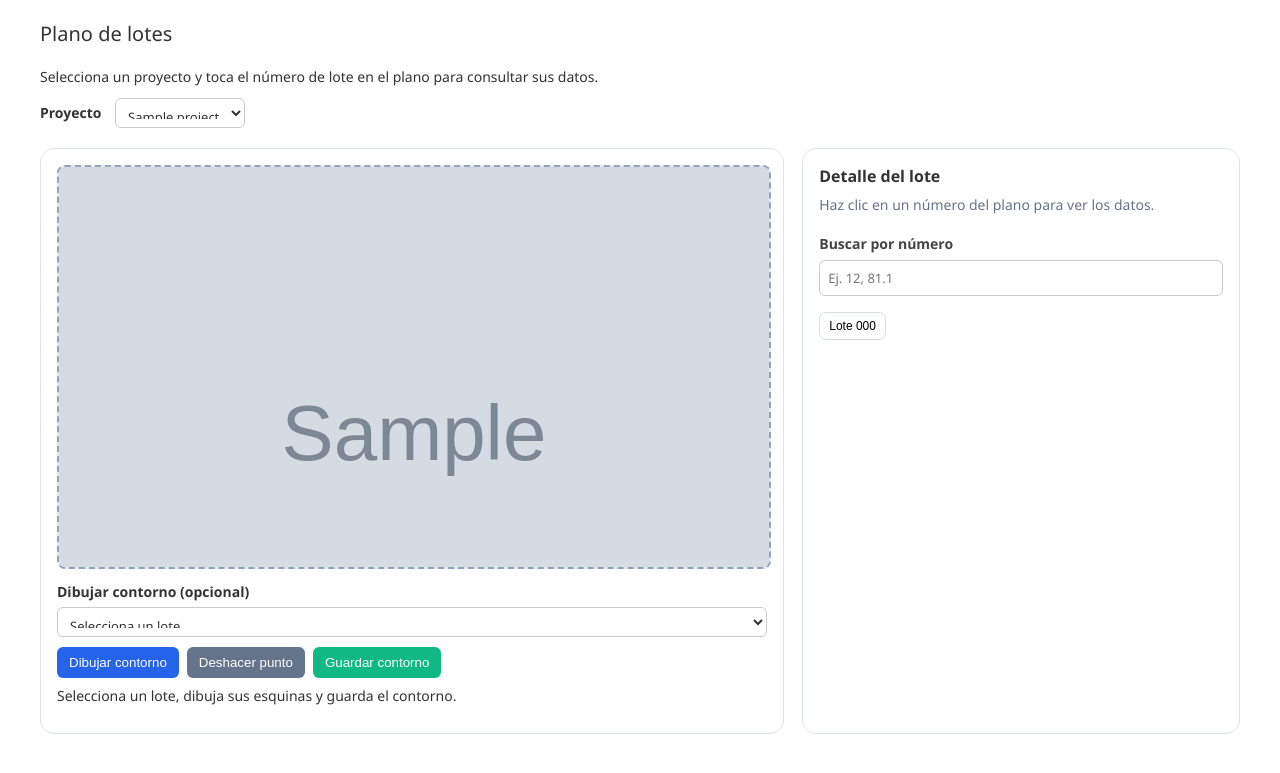
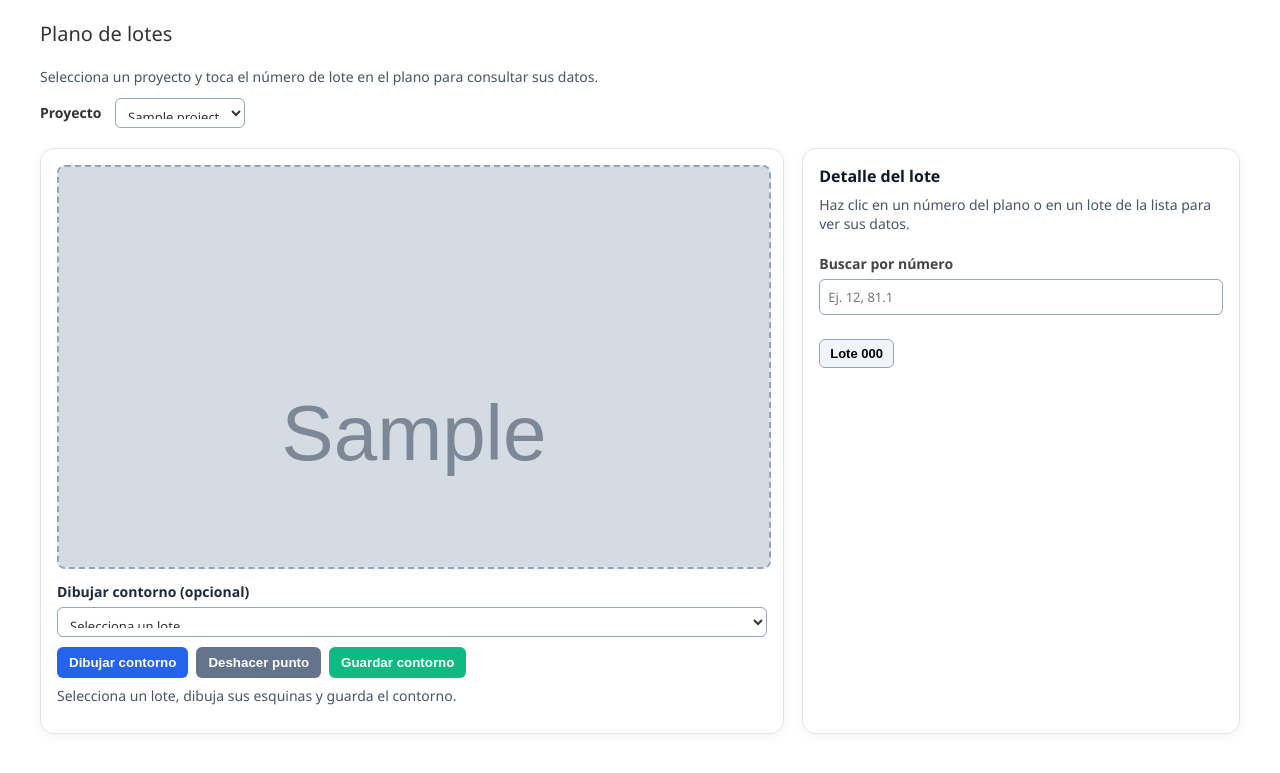
Before and after one commit to geovannybeltranbowen-crypto/inmoland-manager, a Django app: page /plano-lotes/ in a window 1280 px wide. Shown: the part 92-865 px from the top of the page. Run offline with Django 5.2, Linux system fonts and the light colour scheme; a user stored in the database is signed in; tables that the repository leaves empty hold one stand-in row (values such as "Sample post"); grey boxes marked "Sample" are stand-in pictures; data that the repository does not hold is empty.

Commit message:
Arreglar plano y detalles de lotes definitivo

```diff
--- a/templates/core/plano_lotes.html
+++ b/templates/core/plano_lotes.html
@@ -5,16 +5,15 @@
 
 {% block content %}
 <style>
-    .plan-wrap { display: grid; grid-template-columns: minmax(0, 1.7fr) minmax(280px, 1fr); gap: 18px; margin-top: 18px; }
-    .plan-card { background: #fff; border: 1px solid #dfe5eb; border-radius: 14px; padding: 16px; min-width: 0; }
+    .plan-wrap { display: grid; grid-template-columns: minmax(0, 1.7fr) minmax(280px, 1fr); gap: 18px; margin-top: 18px; color: #1e293b; }
+    .plan-card { background: #ffffff; border: 1px solid #dfe5eb; border-radius: 14px; padding: 16px; min-width: 0; box-shadow: 0 2px 8px rgba(0,0,0,0.05); }
 
-    /* Fondo gris para que resalte el plano */
     .plan-stage { position: relative; width: 100%; line-height: 0; background: #e2e8f0; overflow: hidden; border-radius: 8px; border: 2px dashed #94a3b8; min-height: 400px; display: flex; align-items: center; justify-content: center; }
     .plan-stage img { display: block; width: 100%; height: auto; position: absolute; top: 0; left: 0; z-index: 1; }
 
     #markers { position: absolute; inset: 0; width: 100%; height: 100%; pointer-events: none; z-index: 2; }
 
-    /* Diseño de los botones de los lotes */
+    /* Marcadores del plano */
     .lot-marker {
         pointer-events: auto;
         position: absolute;
@@ -22,49 +21,61 @@
         min-width: 32px;
         height: 32px;
         padding: 0 6px;
-        border: 2px solid #1e293b;
-        border-radius: 6px;
+        border: 2px solid #0f172a;
+        border-radius: 8px;
         font-size: 13px;
-        font-weight: 800;
+        font-weight: 900;
         line-height: 28px;
         text-align: center;
         cursor: pointer;
-        box-shadow: 0 2px 6px rgba(0,0,0,0.4);
-        color: #000000; /* Letras negras para que se lean bien */
+        box-shadow: 0 2px 6px rgba(0,0,0,0.5);
+        color: #000000 !important;
         background-color: #f8fafc;
         z-index: 5;
         transition: all 0.2s;
     }
-    .lot-marker:hover { transform: translate(-50%, -50%) scale(1.15); z-index: 10; }
+    .lot-marker:hover { transform: translate(-50%, -50%) scale(1.2); z-index: 10; }
 
-    /* Colores por estado */
-    .lot-marker.available { background: #76d69a; }
-    .lot-marker.reserved { background: #ffd166; }
-    .lot-marker.promise { background: #f4a261; }
-    .lot-marker.deed { background: #8ecae6; }
-    .lot-marker.cash { background: #b8a1e3; }
-    .lot-marker.credit { background: #f28482; }
-    .lot-marker.unmatched { background: #e5e7eb; }
+    .lot-marker.available { background: #4ade80; }
+    .lot-marker.reserved { background: #facc15; }
+    .lot-marker.promise { background: #fb923c; }
+    .lot-marker.deed { background: #38bdf8; }
+    .lot-marker.cash { background: #c084fc; }
+    .lot-marker.credit { background: #f87171; }
+    .lot-marker.unmatched { background: #cbd5e1; }
     .lot-marker.active { outline: 3px solid #ef4444; z-index: 10; }
 
     /* Panel de detalles */
-    .lot-details h2 { margin-top: 0; }
-    .lot-details dl { display: grid; grid-template-columns: 1fr auto; gap: 10px; margin: 0; }
-    .lot-details dt { color: #64748b; }
-    .lot-details dd { margin: 0; text-align: right; font-weight: 600; }
-    .lot-list { display: flex; flex-wrap: wrap; gap: 6px; margin-top: 14px; }
-    .lot-chip { border: 1px solid #d5dde5; border-radius: 7px; padding: 6px 9px; background: #fff; cursor: pointer; font-size: 12px; }
+    .lot-details h2 { margin-top: 0; color: #0f172a; }
+    .lot-details dl { display: grid; grid-template-columns: 1fr auto; gap: 8px; margin: 0; }
+    .lot-details dt { color: #475569; font-weight: bold; font-size: 14px; }
+    .lot-details dd { margin: 0; text-align: right; font-weight: 600; color: #0f172a; font-size: 14px; }
+
+    /* Botones de la lista */
+    .lot-list { display: flex; flex-wrap: wrap; gap: 6px; margin-top: 14px; max-height: 300px; overflow-y: auto; padding-right: 5px; }
+    .lot-chip {
+        border: 1px solid #94a3b8;
+        border-radius: 6px;
+        padding: 6px 10px;
+        background: #f1f5f9;
+        color: #000000 !important;
+        font-weight: 800;
+        cursor: pointer;
+        font-size: 13px;
+        transition: background 0.2s;
+    }
+    .lot-chip:hover { background: #cbd5e1; }
 
     @media(max-width: 850px) { .plan-wrap { grid-template-columns: 1fr; } }
 </style>
 
 <h1>Plano de lotes</h1>
-<p class="sub">Selecciona un proyecto y toca el número de lote en el plano para consultar sus datos.</p>
+<p style="color: #475569;">Selecciona un proyecto y toca el número de lote en el plano para consultar sus datos.</p>
 
 {% if project %}
     <form method="get" style="margin-bottom: 15px;">
         <label for="proyecto"><strong>Proyecto</strong></label>
-        <select name="proyecto" id="proyecto" onchange="this.form.submit()" style="padding: 8px; border-radius: 6px; margin-left: 10px;">
+        <select name="proyecto" id="proyecto" onchange="this.form.submit()" style="padding: 8px; border-radius: 6px; margin-left: 10px; border: 1px solid #94a3b8;">
             {% for p in projects %}
                 <option value="{{ p.id }}" {% if p.id == project.id %}selected{% endif %}>{{ p.name }}</option>
             {% endfor %}
@@ -85,31 +96,33 @@
                 <div id="markers"></div>
             </div>
 
-            <div class="geometry-editor" style="margin-top:12px; line-height:1.5">
+            <div style="margin-top:12px; line-height:1.5">
                 {% csrf_token %}
                 <label for="geometryLot"><strong>Dibujar contorno (opcional)</strong></label>
-                <select id="geometryLot" style="padding: 8px; border-radius: 6px; width: 100%; margin-top: 5px;">
+                <select id="geometryLot" style="padding: 8px; border-radius: 6px; width: 100%; margin-top: 5px; border: 1px solid #94a3b8;">
                     <option value="">Selecciona un lote...</option>
                     {% for lot in lots %}
                         <option value="{{ lot.id }}">{{ lot.number }} — {{ lot.get_status_display }}</option>
                     {% endfor %}
                 </select>
                 <div style="display:flex; flex-wrap:wrap; gap:8px; margin:8px 0">
-                    <button type="button" class="btn btn-primary" id="startDrawing" style="background:#2563eb;color:white;padding:8px 12px;border-radius:6px;border:none;cursor:pointer;">Dibujar contorno</button>
-                    <button type="button" class="btn btn-secondary" id="undoPoint" style="background:#64748b;color:white;padding:8px 12px;border-radius:6px;border:none;cursor:pointer;">Deshacer punto</button>
-                    <button type="button" class="btn btn-secondary" id="saveGeometry" style="background:#10b981;color:white;padding:8px 12px;border-radius:6px;border:none;cursor:pointer;">Guardar contorno</button>
+                    <button type="button" id="startDrawing" style="background:#2563eb;color:white;padding:8px 12px;border-radius:6px;border:none;cursor:pointer;font-weight:bold;">Dibujar contorno</button>
+                    <button type="button" id="undoPoint" style="background:#64748b;color:white;padding:8px 12px;border-radius:6px;border:none;cursor:pointer;font-weight:bold;">Deshacer punto</button>
+                    <button type="button" id="saveGeometry" style="background:#10b981;color:white;padding:8px 12px;border-radius:6px;border:none;cursor:pointer;font-weight:bold;">Guardar contorno</button>
                 </div>
-                <p id="geometryMessage" class="sub">Selecciona un lote, dibuja sus esquinas y guarda el contorno.</p>
+                <p id="geometryMessage" style="color: #475569;">Selecciona un lote, dibuja sus esquinas y guarda el contorno.</p>
             </div>
         </section>
 
         <aside class="plan-card lot-details">
             <h2>Detalle del lote</h2>
             <div id="lotDetails">
-                <p style="color: #64748b;">Haz clic en un número del plano para ver los datos.</p>
+                <p style="color: #475569;">Haz clic en un número del plano o en un lote de la lista para ver sus datos.</p>
             </div>
-            <h3 style="margin-top:20px">Buscar por número</h3>
-            <input id="lotSearch" type="search" placeholder="Ej. 12, 81.1" style="padding: 8px; width: 100%; border-radius: 6px; border: 1px solid #ccc;">
+
+            <h3 style="margin-top:20px;">Buscar por número</h3>
+            <input id="lotSearch" type="search" placeholder="Ej. 12, 81.1" style="padding: 8px; width: 100%; border-radius: 6px; border: 1px solid #94a3b8; margin-bottom: 10px; box-sizing: border-box;">
+
             <div class="lot-list" id="lotList">
                 {% for lot in lots %}
                     <button class="lot-chip" type="button" data-lot-id="{{ lot.id }}" data-lot-number="{{ lot.number|escape }}">
@@ -121,12 +134,11 @@
     </div>
 
     <script>
-    (function() {
-        // 1. Datos de los lotes inyectados por Django
+    document.addEventListener('DOMContentLoaded', function() {
         const lots = [
             {% for lot in lots %}
             {
-                id: {{ lot.id }},
+                id: "{{ lot.id }}",
                 number: "{{ lot.number|escapejs }}",
                 block: "{{ lot.block|default:''|escapejs }}",
                 area: "{{ lot.area_m2 }}",
@@ -142,13 +154,27 @@
         const detailHost = document.getElementById('lotDetails');
         const byId = new Map(lots.map(l => [String(l.id), l]));
 
-        // Función para formatear dinero
-        function money(v) { return '$' + Number(v || 0).toLocaleString('es-EC', {minimumFractionDigits: 2}); }
+        function money(v) {
+            return '$' + Number(v || 0).toLocaleString('es-EC', {minimumFractionDigits: 2});
+        }
 
-        // 2. Dibujar los botones en el plano
+        function showLotDetails(lot) {
+            if (!detailHost) return;
+            detailHost.innerHTML = `
+                <dl>
+                    <dt>Proyecto</dt><dd>{{ project.name|escapejs }}</dd>
+                    <dt>Lote</dt><dd>${lot.number}</dd>
+                    <dt>Manzana</dt><dd>${lot.block || '---'}</dd>
+                    <dt>Superficie</dt><dd>${lot.area} m²</dd>
+                    <dt>Precio</dt><dd>${money(lot.price)}</dd>
+                    <dt>Estado</dt><dd><span style="background:#e2e8f0;padding:2px 6px;border-radius:4px;">${lot.statusLabel}</span></dd>
+                </dl>`;
+        }
+
+        // Dibujar marcadores en el plano
         lots.forEach(lot => {
             const geo = markers.find(m => String(m.lot_id) === String(lot.id));
-            if (!geo || !geo.points || geo.points.length === 0) return; // Si no tiene contorno guardado, no lo dibujamos en el mapa
+            if (!geo || !geo.points || geo.points.length === 0) return;
 
             const sumX = geo.points.reduce((acc, p) => acc + p.x, 0);
             const sumY = geo.points.reduce((acc, p) => acc + p.y, 0);
@@ -163,42 +189,39 @@
             btn.style.top = top + '%';
 
             btn.addEventListener('click', () => {
-                if (!detailHost) return;
-                detailHost.innerHTML = `
-                    <dl>
-                        <dt>Proyecto</dt><dd>{{ project.name|escapejs }}</dd>
-                        <dt>Lote</dt><dd>${lot.number}</dd>
-                        <dt>Manzana</dt><dd>${lot.block || '---'}</dd>
-                        <dt>Superficie</dt><dd>${lot.area} m²</dd>
-                        <dt>Precio</dt><dd>${money(lot.price)}</dd>
-                        <dt>Estado</dt><dd>${lot.statusLabel}</dd>
-                    </dl>`;
-
-                // Marcar activo
+                showLotDetails(lot);
                 markerHost.querySelectorAll('.lot-marker').forEach(b => b.classList.remove('active'));
                 btn.classList.add('active');
             });
             markerHost.appendChild(btn);
         });
 
-        // 3. Buscador por chips de abajo
-        document.getElementById('lotSearch').addEventListener('input', (e) => {
+        // Buscador
+        const searchInput = document.getElementById('lotSearch');
+        if (searchInput) {
+            searchInput.addEventListener('input', (e) => {
                 const q = e.target.value.toLowerCase();
                 document.querySelectorAll('.lot-chip').forEach(b => {
-                b.hidden = !b.dataset.lotNumber.toLowerCase().includes(q);
+                    b.style.display = b.dataset.lotNumber.toLowerCase().includes(q) ? 'block' : 'none';
+                });
+            });
+        }
+
+        // Clic en la lista lateral
+        document.querySelectorAll('.lot-chip').forEach(b => {
+            b.addEventListener('click', () => {
+                const lot = byId.get(String(b.dataset.lotId));
+                if (lot) showLotDetails(lot);
+
+                const mapBtn = Array.from(markerHost.children).find(el => el.textContent === lot.number);
+                if (mapBtn) {
+                    markerHost.querySelectorAll('.lot-marker').forEach(m => m.classList.remove('active'));
+                    mapBtn.classList.add('active');
+                }
             });
         });
 
-        document.querySelectorAll('.lot-chip').forEach(b => {
-            b.addEventListener('click', () => {
-                const lot = byId.get(String(b.dataset.lotId));
-                // Buscar el botón en el mapa para simular el clic
-                const mapBtn = Array.from(markerHost.children).find(el => el.textContent === lot.number);
-                if (mapBtn) mapBtn.click();
-            });
-        });
-
-        // 4. Editor de contornos (Lógica SVG original)
+        // Editor de contornos
         const stage = document.getElementById('planStage');
         const lotSelect = document.getElementById('geometryLot');
         const message = document.getElementById('geometryMessage');
@@ -229,10 +252,11 @@
         }
 
         function getCSRFToken() {
-            const input = document.querySelector('.geometry-editor input[name="csrfmiddlewaretoken"]');
+            const input = document.querySelector('input[name="csrfmiddlewaretoken"]');
             return input ? input.value : '';
         }
 
+        if (startButton) {
             startButton.addEventListener('click', () => {
                 if (!lotSelect.value) { message.textContent = 'Primero selecciona un lote.'; return; }
                 editingLotId = lotSelect.value;
@@ -240,25 +264,36 @@
                 drawing = true;
                 message.textContent = 'Haz clic en cada esquina del lote.';
             });
+        }
 
+        if (stage) {
             stage.addEventListener('click', event => {
                 if (!drawing) return;
                 if (event.target.closest('.lot-marker')) return;
                 const rect = stage.getBoundingClientRect();
                 currentPoints.push({ x: Math.max(0, Math.min(1, (event.clientX - rect.left) / rect.width)), y: Math.max(0, Math.min(1, (event.clientY - rect.top) / rect.height)) });
 
-            // Redibujar temporal
                 svg.replaceChildren();
                 markers.forEach(m => { if(m.points) drawPolygon(m.points, '#10b981'); });
                 drawPolygon(currentPoints, '#2563eb');
 
                 message.textContent = `Puntos marcados: ${currentPoints.length}`;
             });
+        }
 
+        if (undoButton) {
             undoButton.addEventListener('click', () => {
-            if (currentPoints.length) { currentPoints.pop(); message.textContent = 'Punto deshecho.'; }
+                if (currentPoints.length) {
+                    currentPoints.pop();
+                    svg.replaceChildren();
+                    markers.forEach(m => { if(m.points) drawPolygon(m.points, '#10b981'); });
+                    drawPolygon(currentPoints, '#2563eb');
+                    message.textContent = 'Punto deshecho.';
+                }
             });
+        }
 
+        if (saveButton) {
             saveButton.addEventListener('click', async () => {
                 if (!editingLotId || currentPoints.length < 3) { message.textContent = 'Marca al menos 3 esquinas.'; return; }
                 saveButton.disabled = true;
@@ -270,15 +305,16 @@
                         body: JSON.stringify({ lot_id: Number(editingLotId), points: currentPoints })
                     });
                     if (!response.ok) throw new Error('Error');
-                window.location.reload(); // Recargar para ver el nuevo botón
+                    window.location.reload();
                 } catch (error) {
                     message.textContent = 'Error al guardar.';
                     saveButton.disabled = false;
                 }
             });
-    })();
+        }
+    }); // Cierre del DOMContentLoaded
     </script>
 {% else %}
-    <div class="plan-card">Todavía no hay proyectos registrados.</div>
+    <div class="plan-card"><p>Todavía no hay proyectos registrados.</p></div>
 {% endif %}
 {% endblock %}
```
Lines whose indentation alone changed are shown as unchanged.
